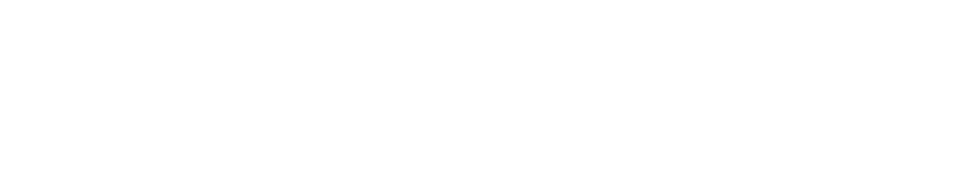
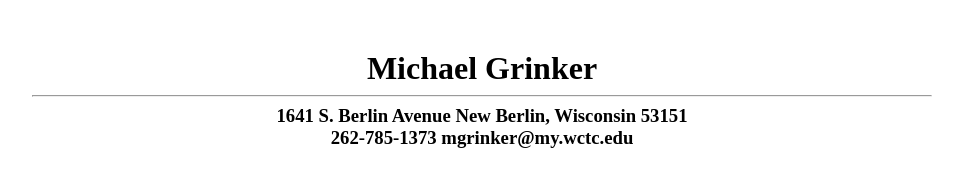
Before and after one commit to mgrinker/Resume, a plain HTML site: page web/index.html in a window 1280 px wide. Shown: the whole page, without its empty margins (158-1121 px from the left). Drawn offline with Linux system fonts and the light colour scheme.

Commit message:
Added Heading & Styled

```diff
--- a/web/index.html
+++ b/web/index.html
@@ -4,8 +4,15 @@
     <head>
         <title></title>
         <meta http-equiv="Content-Type" content="text/html; charset=UTF-8">
+        <link rel="stylesheet" href="main.css" type="text/css"/>
     </head>
     <body>
-        <div></div>
+        <h1>Michael Grinker</h1>
+        <hr/>
+        <h3>1641 S. Berlin Avenue New Berlin, Wisconsin 53151</h3>
+        <h3>262-785-1373 mgrinker@my.wctc.edu</h3>
+
+
+        <div class ="divContent"></div>
     </body>
 </html>
--- a/web/main.css
+++ b/web/main.css
@@ -9,9 +9,13 @@
 body {
     width: 900px;
     margin: auto;
+    padding-top: 50px;
+
 }
-h1 h2 h3 h4{
+h1, h2, h3, h4{
     text-align: center;
+    margin: 0px;
+    padding: 0px;
 }
 table{
     width: 750px;
```
